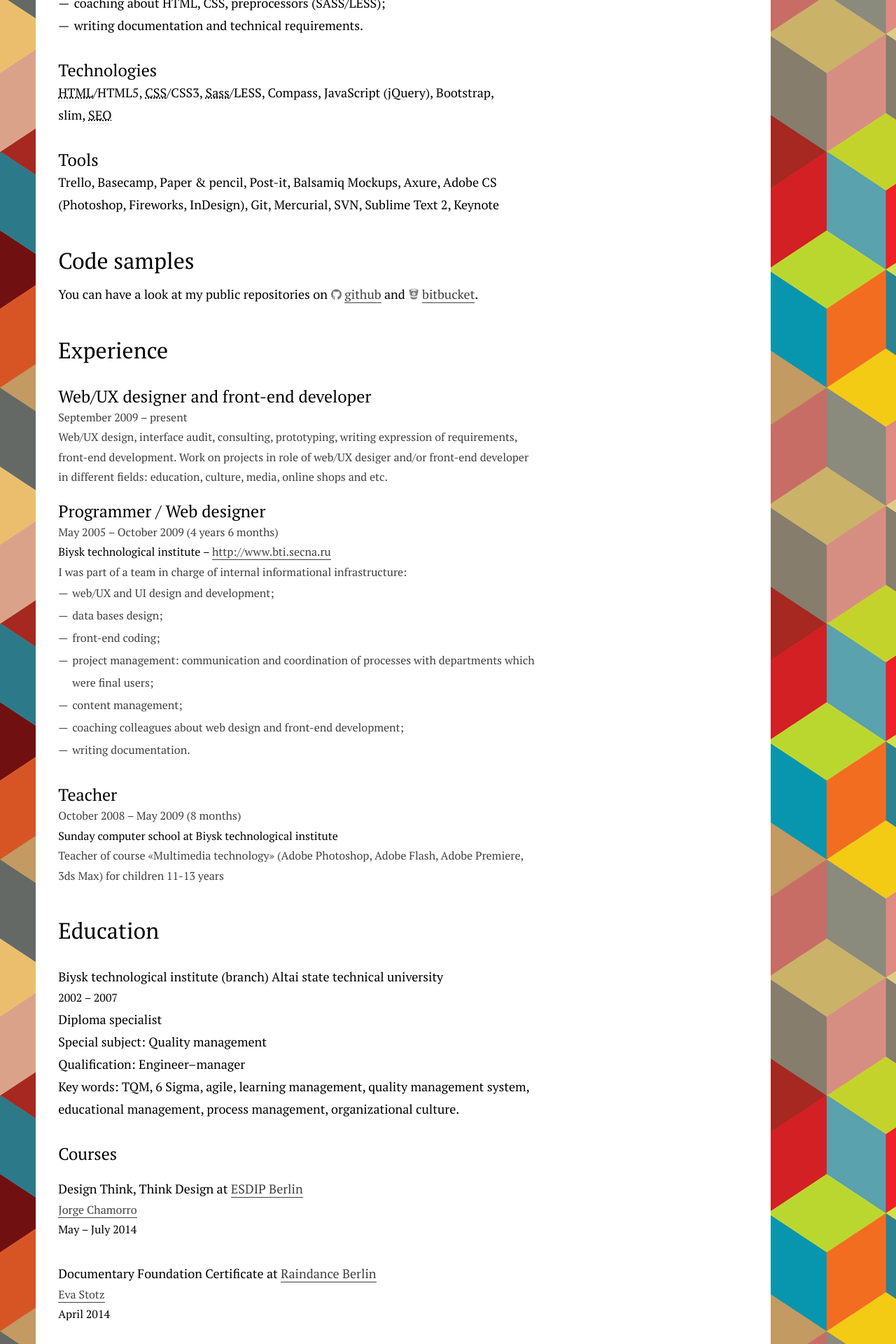
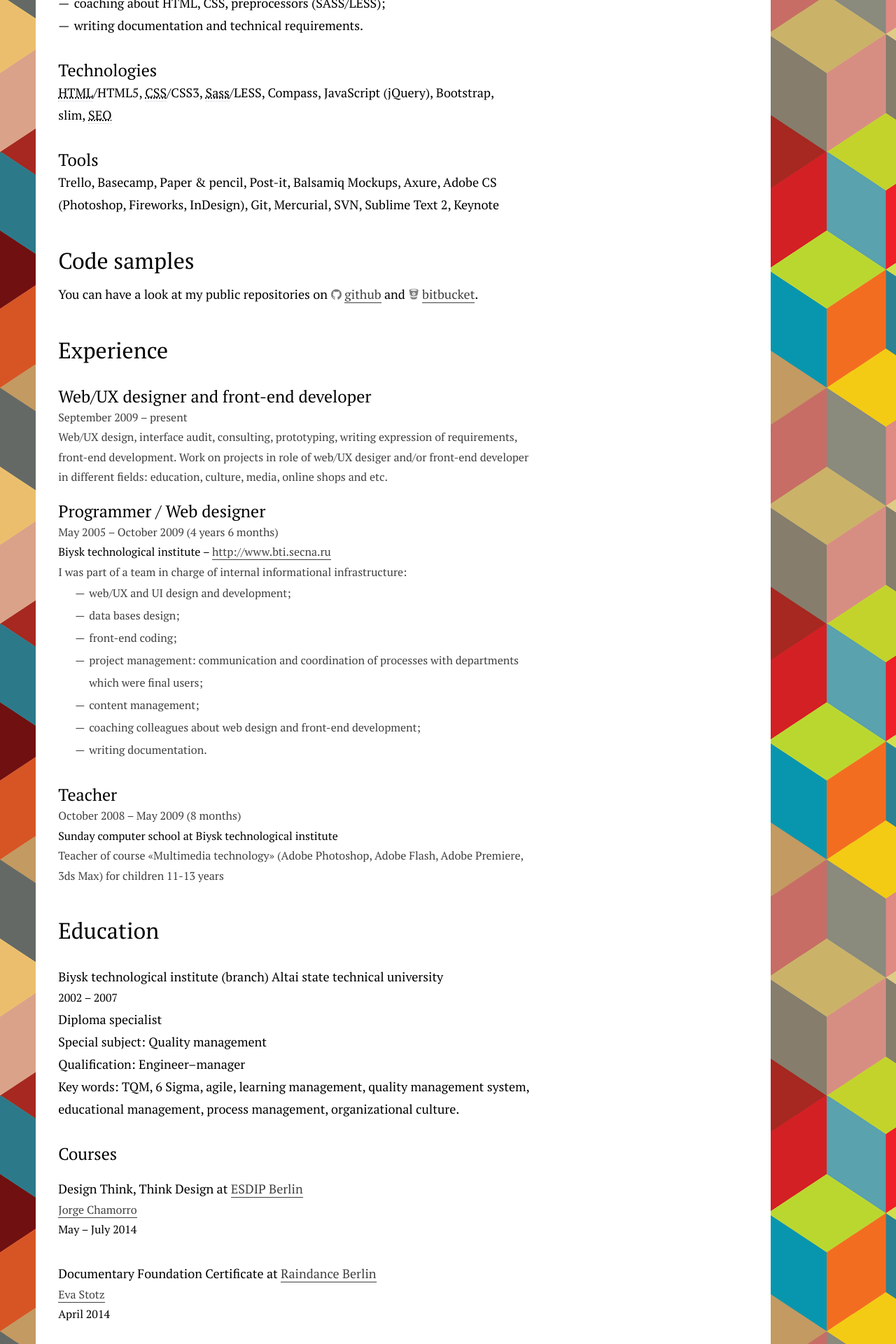
Before and after one commit to tataata/taniaabanina.com, a Jekyll site: the page resume.html, which Jekyll copies as it is, in a window 1280 px wide. Shown: the part 1168-3088 px from the top of the page at 70% size. Built offline with Jekyll 4.4.1, drawn with Linux system fonts in a browser that asks for light colours; nearby versions of some CDN libraries.

Commit message:
update content on CV html version

```diff
--- a/css/screen.css
+++ b/css/screen.css
@@ -289,22 +289,26 @@
 .cv .lang ul {
   list-style: none;
 }
+/* line 212, ../scss/_layout.scss */
+.cv .description ul {
+  margin-left: 0;
+}
 
-/* line 213, ../scss/_layout.scss */
+/* line 218, ../scss/_layout.scss */
 .project {
   background: #b3b3b3;
   background-image: url('/i/bg-bw.png?1396370299');
 }
-/* line 217, ../scss/_layout.scss */
+/* line 222, ../scss/_layout.scss */
 .project .wrap .nav__item a {
   background: gray;
   background: rgba(128, 128, 128, 0.5);
 }
-/* line 225, ../scss/_layout.scss */
+/* line 230, ../scss/_layout.scss */
 .project .wrap .sticky-wrapper > .nav {
   overflow: hidden;
 }
-/* line 229, ../scss/_layout.scss */
+/* line 234, ../scss/_layout.scss */
 .project .nav__list .nav__item {
   float: left;
 }
--- a/scss/_layout.scss
+++ b/scss/_layout.scss
@@ -208,6 +208,11 @@
 			list-style: none;
 		}
 	}
+	.description {
+		ul {
+			margin-left: 0;
+		}
+	}
 }
 
 .project {
```
Also changed, not shown: 2 other files.
